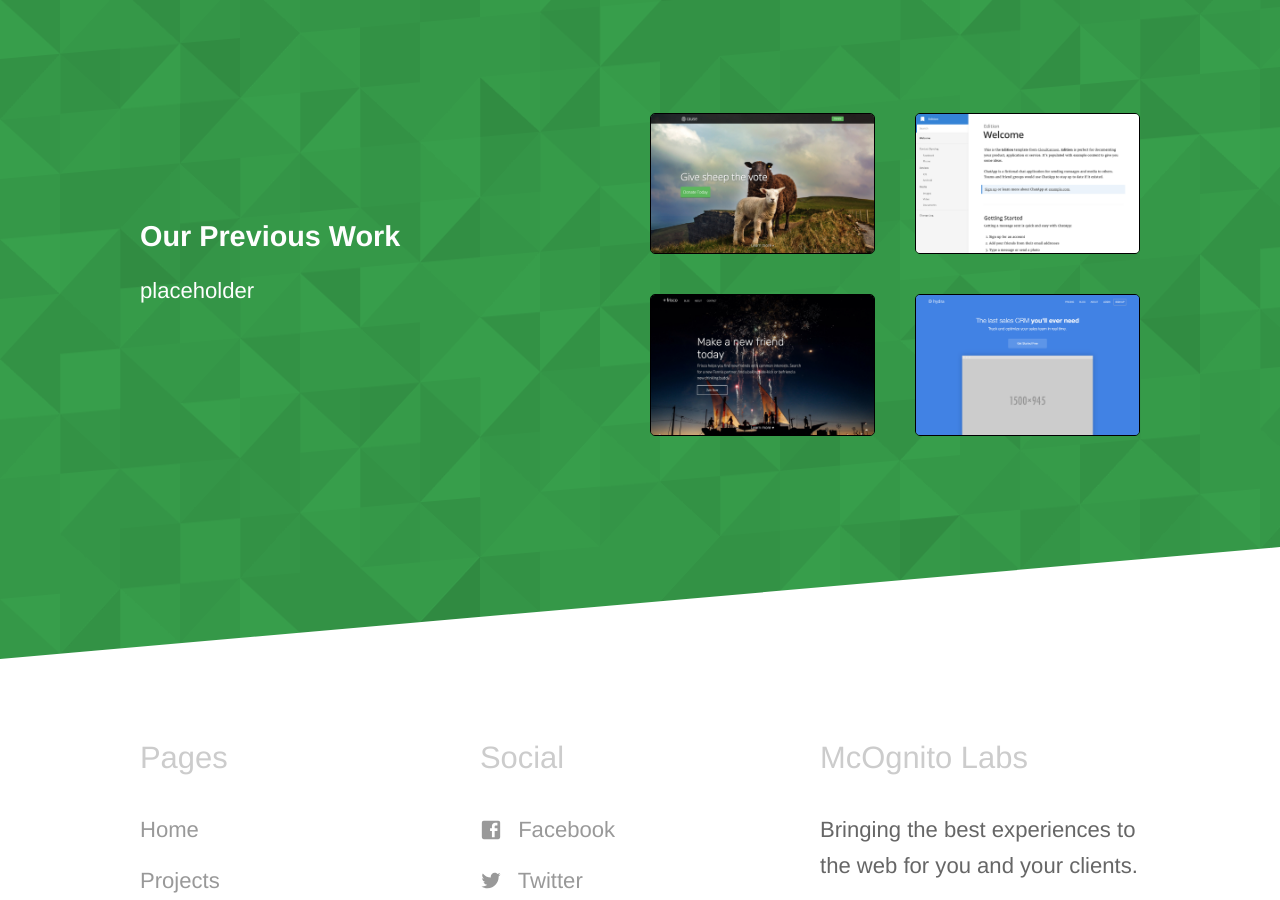
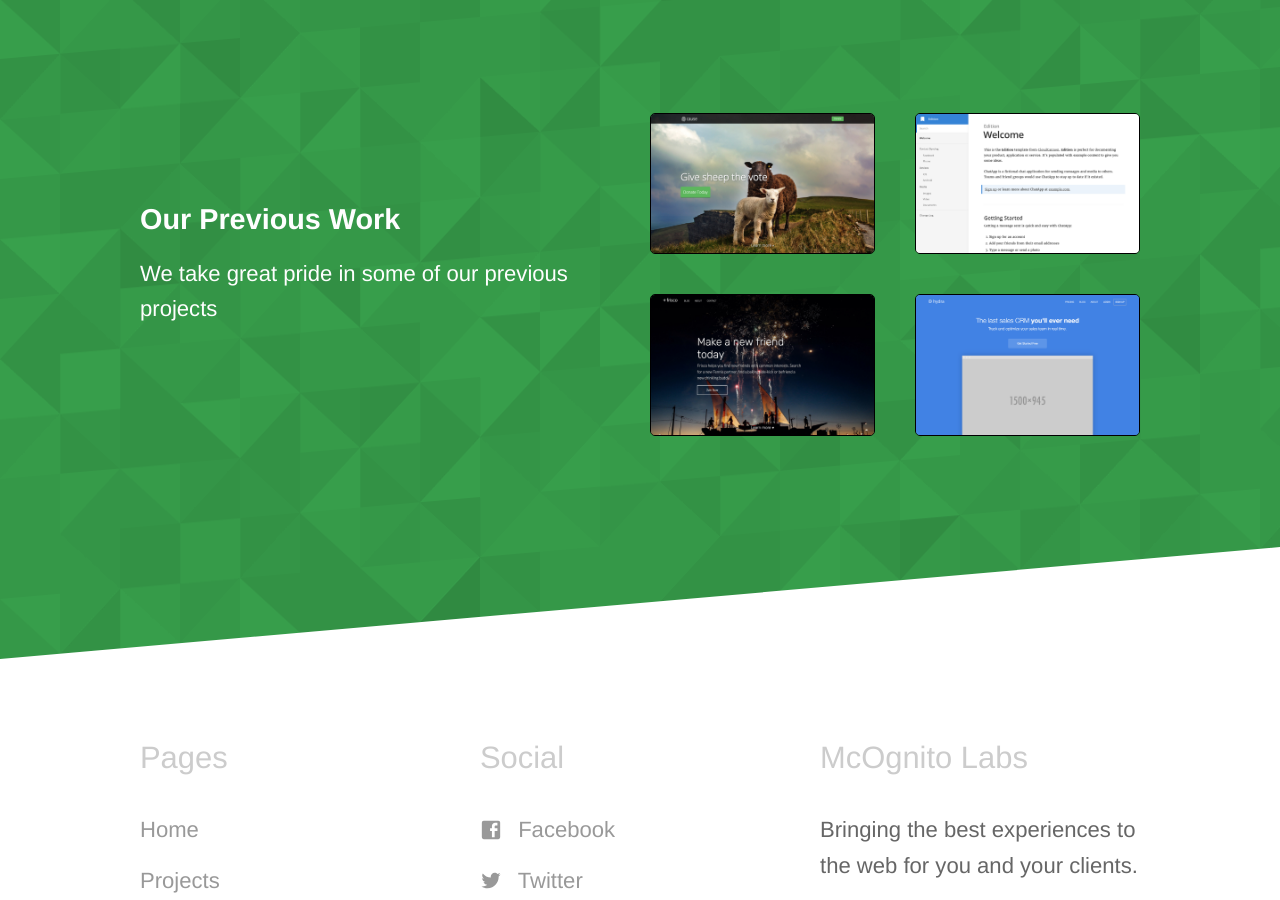
Before and after one commit to mCognitoLabs/mcognito.com, a Jekyll site: the page built from about.html, in a window 1280 px wide and 900 px high, scrolled down 998 px. Built offline with Jekyll 4.4.1, drawn with Linux system fonts in a browser that asks for light colours.

Commit message:
Update about.html

```diff
--- a/about.html
+++ b/about.html
@@ -18,7 +18,7 @@ subtitle:
 	<div class="container halves">
 		<div>
 			<h3 class="editable">Our Previous Work</h3>
-			<p class="editable">placeholder</p>
+			<p class="editable">We take great pride in some of our previous projects</p>
 		</div>
 		<div>
 			<ul class="image-grid">
```
